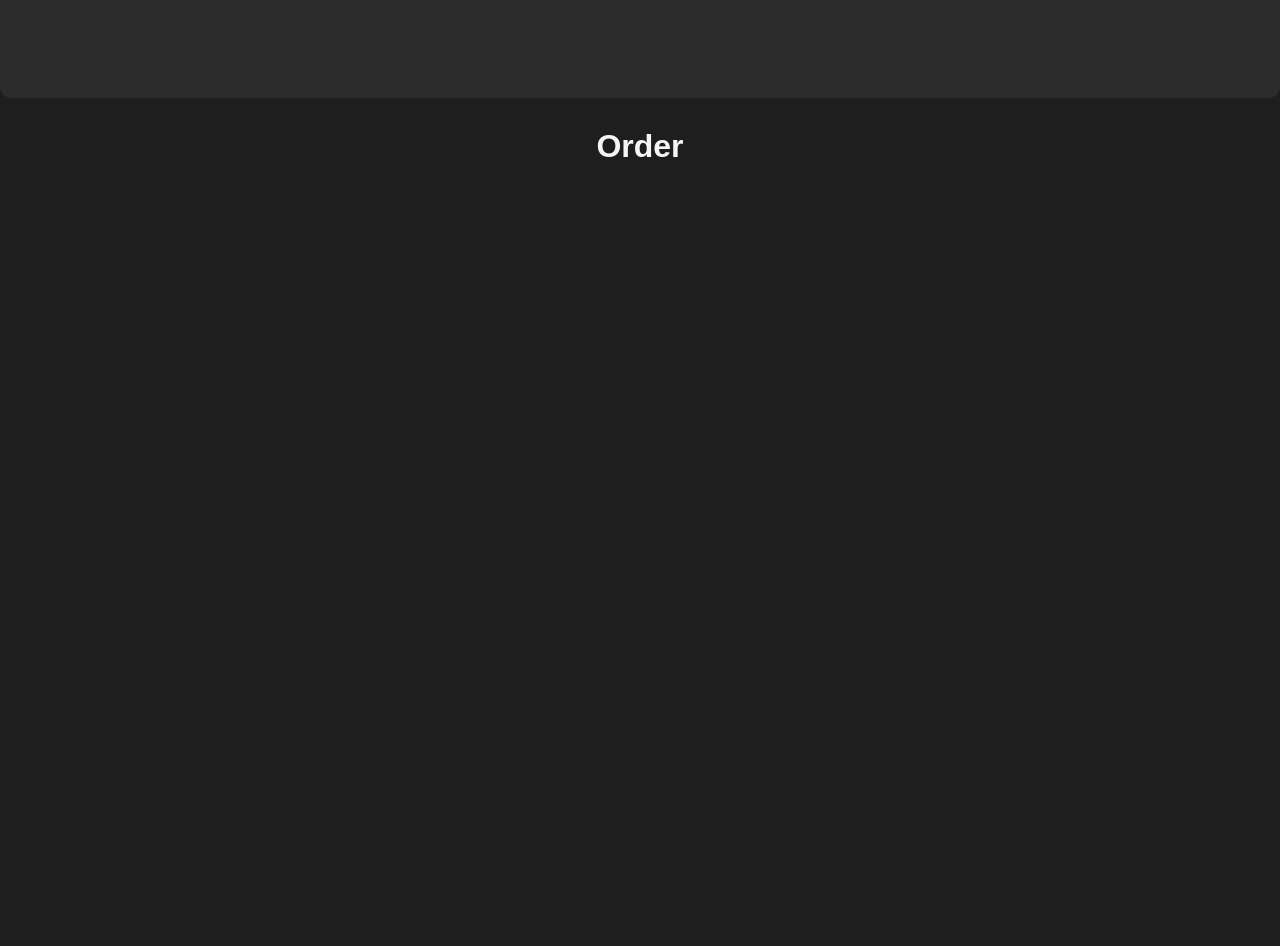
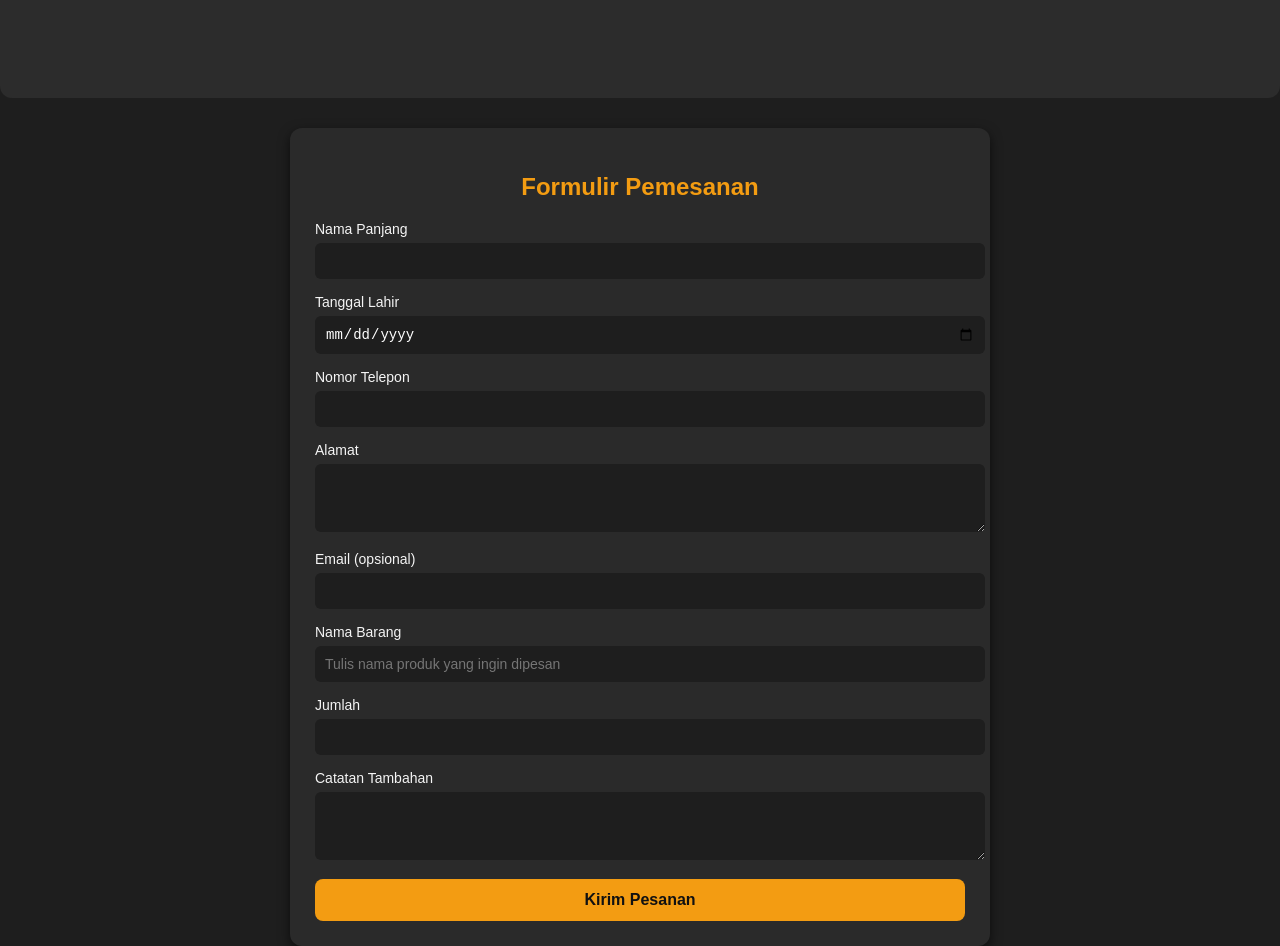
Before and after one commit to GoofyGarry/Garry-Music, a plain HTML site: page order.html in a window 1280 px wide. Shown: the part 200-1146 px from the top of the page. Before the commit the page ends 800 px from the top, so only its background shows below. Drawn offline with Linux system fonts and the light colour scheme.

Commit message:
Update order.html

```diff
--- a/order.html
+++ b/order.html
@@ -3,7 +3,7 @@
 <head>
   <meta charset="UTF-8">
   <meta name="viewport" content="width=device-width, initial-scale=1.0">
-  <title>Toko Musik</title>
+  <title>Toko Musik - Order</title>
   <style>
     body {
       font-family: "Poppins", sans-serif;
@@ -87,46 +87,66 @@
       border-radius: 12px;
     }
 
-    /* Container Produk */
-    .container {
-      display: flex;
-      flex-wrap: wrap;
-      justify-content: center;
-      gap: 20px;
-      padding: 20px;
+    /* Form Order */
+    .form-container {
+      max-width: 650px;
+      margin: auto;
+      background-color: #2a2a2a;
+      padding: 25px;
+      border-radius: 12px;
+      box-shadow: 0 4px 12px rgba(0,0,0,0.6);
     }
 
-    .product-card {
-      background-color: #2a2a2a;
-      width: 220px;
-      padding: 15px;
-      border-radius: 16px;
-      box-shadow: 0 4px 10px rgba(0,0,0,0.5);
+    .form-container h2 {
       text-align: center;
-      transition: transform 0.3s, box-shadow 0.3s;
+      margin-bottom: 20px;
+      color: #f39c12;
     }
 
-    .product-card:hover {
-      transform: translateY(-8px);
-      box-shadow: 0 8px 20px rgba(0,0,0,0.7);
+    .form-group {
+      margin-bottom: 15px;
     }
 
-    .product-card img {
-      width: 100%;
-      border-radius: 12px;
-      margin-bottom: 10px;
+    .form-group label {
+      display: block;
+      margin-bottom: 6px;
+      font-size: 14px;
+      font-weight: 500;
     }
 
-    .product-card h3 {
-      font-size: 18px;
-      margin: 10px 0 5px;
+    .form-group input,
+    .form-group select,
+    .form-group textarea {
+      width: 100%;
+      padding: 10px;
+      border-radius: 6px;
+      border: none;
+      background-color: #1e1e1e;
       color: #fff;
+      font-size: 14px;
     }
 
-    .product-card p {
-      font-size: 14px;
-      color: #bbb;
-      margin: 0;
+    .form-group input:focus,
+    .form-group select:focus,
+    .form-group textarea:focus {
+      outline: 2px solid #f39c12;
+    }
+
+    button {
+      background-color: #f39c12;
+      color: #111;
+      padding: 12px 20px;
+      border: none;
+      border-radius: 8px;
+      font-size: 16px;
+      font-weight: 600;
+      cursor: pointer;
+      width: 100%;
+      transition: 0.3s;
+    }
+
+    button:hover {
+      background-color: #d35400;
     }
   </style>
 </head>
@@ -158,13 +178,57 @@
 
   <!-- Banner -->
   <div class="banner">
-    <p>Tempat Banner</p>s
+    <p>Tempat Banner</p>
   </div>
 
-  <!-- Produk -->
-  <center>
-  <h1>Order</h1>
-  </center>
+  <!-- Order Form -->
+  <div class="form-container">
+    <h2>Formulir Pemesanan</h2>
+    <form action="#" method="post">
+      <div class="form-group">
+        <label for="nama">Nama Panjang</label>
+        <input type="text" id="nama" name="nama" required>
+      </div>
+
+      <div class="form-group">
+        <label for="tanggal">Tanggal Lahir</label>
+        <input type="date" id="tanggal" name="tanggal" required>
+      </div>
+
+      <div class="form-group">
+        <label for="telepon">Nomor Telepon</label>
+        <input type="tel" id="telepon" name="telepon" required>
+      </div>
+
+      <div class="form-group">
+        <label for="alamat">Alamat</label>
+        <textarea id="alamat" name="alamat" rows="3" required></textarea>
+      </div>
+
+      <div class="form-group">
+        <label for="email">Email (opsional)</label>
+        <input type="email" id="email" name="email">
+      </div>
+
+      <!-- Input Nama Barang -->
+      <div class="form-group">
+        <label for="barang">Nama Barang</label>
+        <input type="text" id="barang" name="barang" placeholder="Tulis nama produk yang ingin dipesan" required>
+      </div>
+
+      <div class="form-group">
+        <label for="jumlah">Jumlah</label>
+        <input type="number" id="jumlah" name="jumlah" min="1" required>
+      </div>
+
+      <div class="form-group">
+        <label for="catatan">Catatan Tambahan</label>
+        <textarea id="catatan" name="catatan" rows="3"></textarea>
+      </div>
+
+      <button type="submit">Kirim Pesanan</button>
+    </form>
+  </div>
 
 </body>
 </html>
```
